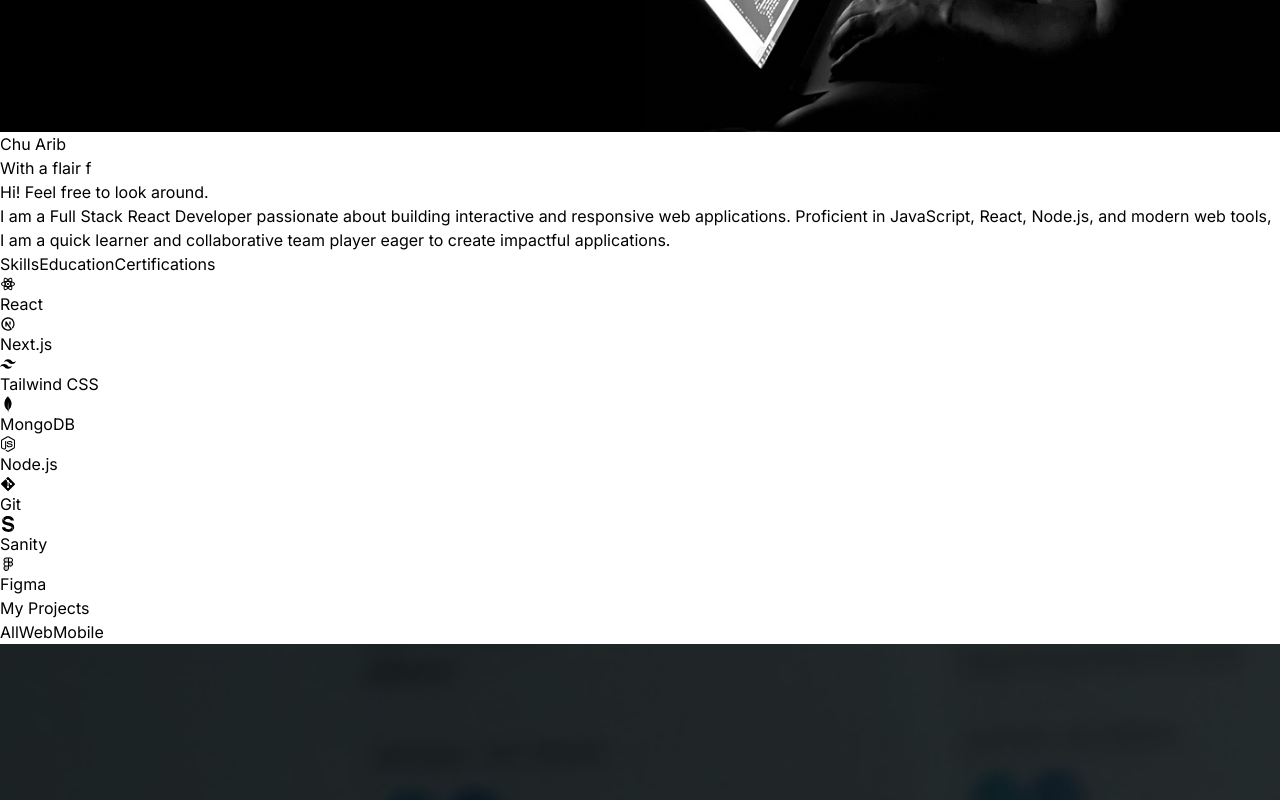
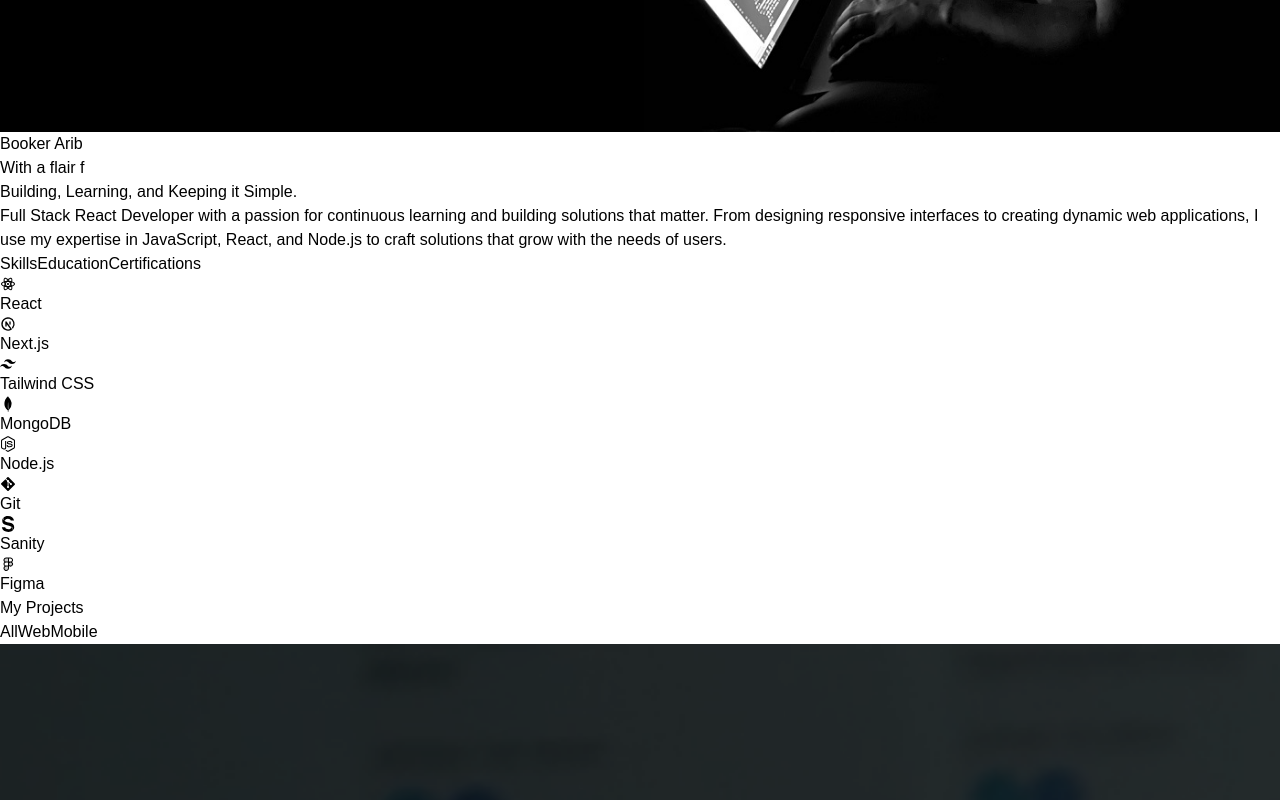
Before and after one commit to nbdybtchu/project-portfolio, a React (Vite) app: page / in a window 1280 px wide. Shown: the part 760-1560 px from the top of the page. Built offline with nearby package versions, Linux system fonts and the light colour scheme.

Commit message:
Modifications before adding projects.

```diff
--- a/index.html
+++ b/index.html
@@ -4,7 +4,7 @@
     <meta charset="UTF-8" />
     <link rel="icon" type="image" href="/src/assets/logo2.png" />
     <meta name="viewport" content="width=device-width, initial-scale=1.0" />
-    <title>Chu Arib | React Developer</title>
+    <title>Booker Arib | React Developer</title>
   </head>
   <body>
     <div id="root"></div>
--- a/src/components/ContactForm.jsx
+++ b/src/components/ContactForm.jsx
@@ -68,7 +68,7 @@
   return (
     <div className="mx-auto max-w-3xl p-4" id="contact">
         <Toaster />
-        <h2 className="mt-[7rem] mb-[4rem] text-center text-4xl font-semibold tracking-tighter"> Let's Connect</h2>
+        <h2 className="mt-[7rem] mb-[4rem] text-center text-2xl md:text-3xl lg:text-4xl text-white font-extrabold tracking-tighter"> Let's Connect</h2>
         <motion.form
         initial={{ opacity: 0 }}
         whileInView={{ opacity: 1}}
--- a/src/components/Footer.jsx
+++ b/src/components/Footer.jsx
@@ -14,8 +14,8 @@
                 </a>
             ))}
         </div>
-        <p className="mt-4 text-center text-sm tracking-wide text-gray-400">
-            &copy; Chu Arib | Web Developer | All rights reserved.
+        <p className="mt-4 text-center text-sm font-semibold tracking-wide text-gray-500">
+            &copy; Booker Arib | Web Developer | All rights reserved.
         </p>
     </div>
   )
--- a/src/components/HeroSection.jsx
+++ b/src/components/HeroSection.jsx
@@ -11,7 +11,7 @@
     title: "Skills",
     id: "skills",
     content: (
-      <div className="grid grid-cols-2 sm:grid-cols-3">
+      <div className="grid grid-cols-2 sm:grid-cols-3 px-1">
         {SKILLS.map((skills, index) => (
           <motion.div
             key={index}
@@ -31,7 +31,7 @@
               <div className="w-auto h-auto">
                 {React.cloneElement(skills.icon, { width: '100%', height: '100%' })}
               </div>
-              <h3 className="px-4 text-lg">{skills.name}</h3>
+              <h3 className="px-4 text-base">{skills.name}</h3>
             </div>
           </motion.div>
         ))}
@@ -95,17 +95,17 @@
           ></motion.div>
         </>
       )}
-      <div className="relative z-20 flex w-full md:w-1/2 px-6 sm:px-14 pt-24">
+      <div className="relative z-20 flex w-full md:w-1/2 px-6 sm:px-14 pt-10 md:pt-30 lg:pt-30 items-center justify-center flex-col text-left">
         <motion.div
           initial={{ opacity: 0 }}
           animate={{ opacity: isIntroComplete ? 1 : 0 }}
           transition={{ duration: 2, delay: isIntroComplete ? 0.5 : 0 }}
           className="w-full"
         >
-          <h1 className="text-4xl md:text-5xl lg:text-6xl font-extrabold uppercase tracking-wide text-left text-transparent bg-clip-text bg-gradient-to-r from-green-600 to-green-1100 font-sans">
+          <h1 className="text-4xl md:text-5xl lg:text-6xl font-extrabold uppercase tracking-base text-left text-transparent bg-clip-text bg-gradient-to-r from-green-700 to-green-900">
             {PROFILE.name}
           </h1>
-          <div className="pt-2 text-xs font-extrabold uppercase px-2 text-[#efefef]">
+          <div className="pt-2 text-xs font-extrabold uppercase px-1 text-[#efefef]">
             <TypeAnimation
               sequence={[
                 "Full-stack React Developer",
@@ -122,25 +122,23 @@
             initial={{ opacity: 0, y: -40 }}
             animate={{ opacity: isIntroComplete ? 1 : 0, y: isIntroComplete ? 0 : -40 }}
             transition={{ duration: 1 }}
-            className="text-2xl md:text-3xl font-extrabold text-white mt-8"
+            className="text-1xl md:text-2xl font-extrabold text-white px-1 mt-8 tracking-normal"
           >
-            Hi! Feel free to look around.
+            Building, Learning, and Keeping it Simple.
           </motion.h2>
           <motion.p
             initial={{ opacity: 0, x: -40 }}
             animate={{ opacity: isIntroComplete ? 1 : 0, x: isIntroComplete ? 0 : -40 }}
             transition={{ duration: 1.5 }}
-            className="text-sm md:text-base mt-4"
+            className="text-sm md:text-base/5 mt-4 tracking-normal px-1 text-gray-300"
           >
-            I am a Full Stack React Developer passionate about building interactive and responsive web applications.
-            Proficient in JavaScript, React, Node.js, and modern web tools,
-            I am a quick learner and collaborative team player eager to create impactful applications.
+            Full Stack React Developer with a passion for continuous learning and building solutions that matter. From designing responsive interfaces to creating dynamic web applications, I use my expertise in JavaScript, React, and Node.js to craft solutions that grow with the needs of users.
           </motion.p>
           <motion.div
             initial={{ opacity: 0, y: 40 }}
             animate={{ opacity: isIntroComplete ? 1 : 0, y: isIntroComplete ? 0 : 40 }}
             transition={{ duration: 1 }}
-            className="flex flex-row justify-start mt-8"
+            className="flex flex-row justify-start px-1 mt-10"
           >
             <TabButton
               selectTab={() => handleTabChange("skills")}
--- a/src/components/Navbar.jsx
+++ b/src/components/Navbar.jsx
@@ -70,7 +70,7 @@
         >
             <nav>
                 {/* Desktop Menu */}
-                <div className="mx-auto hidden max-w-sm items-center justify-center rounded-lg bg-black/10 py-1 backdrop-blur-lg lg:flex">
+                <div className="mx-auto hidden max-w-sm items-center justify-center rounded-lg bg-black/30 py-1 backdrop-blur-lg lg:flex">
                     <div className="flex justify-between gap-12">
                         <div className="m-auto">
                             <a href="#" onClick={handleLogoClick}>
--- a/src/components/ProjectsSection.jsx
+++ b/src/components/ProjectsSection.jsx
@@ -64,7 +64,7 @@
 
   return (
     <section id="projects" className="py-[6rem] px-14">
-      <h2 className="text-center text-4xl font-bold text-white mt-4 mb-8 md:mb-12">
+      <h2 className="text-center text-2xl md:text-3xl lg:text-4xl font-extrabold text-white mt-4 mb-8 md:mb-12">
         My Projects
       </h2>
       <div className="text-white flex flex-row justify-center items-center gap-2 py-6">
--- a/src/components/TabButton.jsx
+++ b/src/components/TabButton.jsx
@@ -11,7 +11,7 @@
 
   return (
     <button onClick={selectTab}>
-      <p className={`mr-3 font-semibold text-[1rem] hover:text-green-700 ${buttonClasses}`}>
+      <p className={`mr-3 font-bold text-[1rem] hover:text-green-600 ${buttonClasses}`}>
         {children}
       </p>
       <motion.div
--- a/src/constants/index.jsx
+++ b/src/constants/index.jsx
@@ -21,7 +21,7 @@
 ];
 
 export const PROFILE = {
-  name: "Chu Arib",
+  name: "Booker Arib",
   info: "Welcome to my Portfolio. Have a look around.",
 };
 
--- a/src/index.css
+++ b/src/index.css
@@ -6,7 +6,7 @@
 @tailwind utilities;
 
 :root {
-  font-family: "Inter", sans-serif;
+  font-family: "Rubick", sans-serif;
 }
 
 .hide {
```
